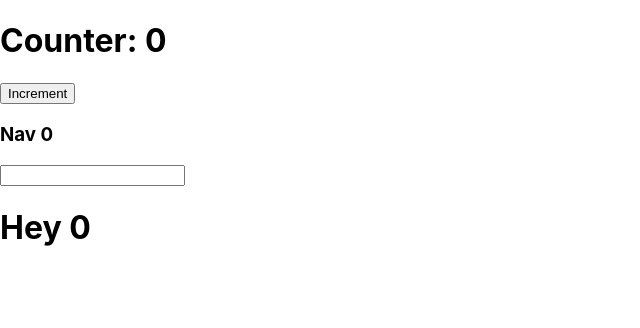
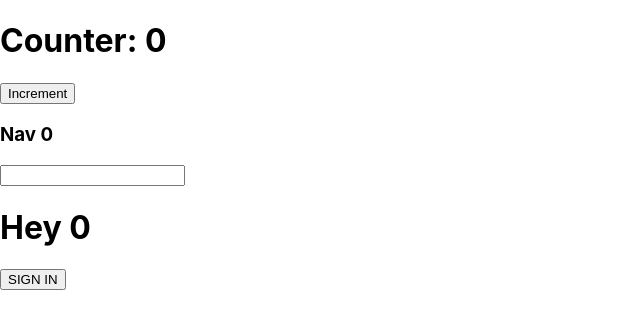
Before and after one commit to salmanahmedx/redux-basics, a React (Create React App) app: page / in a window 1280 px wide. Shown: the top 328 px of the page, without its empty margins (0-640 px from the left). Built offline with nearby package versions, Linux system fonts and the light colour scheme.

Commit message:
More Example On Accessing State

```diff
--- a/src/App.js
+++ b/src/App.js
@@ -1,17 +1,20 @@
 import React from "react";
 import Nav from "./Nav";
 
-import { useSelector } from "react-redux";
+import { useSelector, useDispatch } from "react-redux";
 //useSelector to use state from anywhere.
 
 function App() {
 
   const counter = useSelector(state => state.counter);
+  const dispatch = useDispatch() // activates the logic or action - store.dispatch()
 
   return (
     <div className="App">
       <h1>Counter: {counter}</h1>
-      <button>Increment</button>
+      <button onClick={() => dispatch({
+        type: 'INCREMENT'
+      })}>Increment</button>
       <Nav counter={counter}></Nav>
     </div>
   );
--- a/src/search.js
+++ b/src/search.js
@@ -1,12 +1,17 @@
 import React from 'react';
 
-const search = ({ counter }) => {
+import { useSelector, useDispatch } from "react-redux";
+
+const Search = () => {
+    const counter = useSelector((state) => state.counter);
+    const dispatch = useDispatch();
     return (
         <div>
             <input type="text" />
             <h1>Hey {counter}</h1>
+            <button onClick={() => dispatch({ type: "SIGN_IN" })}>SIGN IN</button>
         </div>
     );
 };
 
-export default search;
+export default Search;
```
